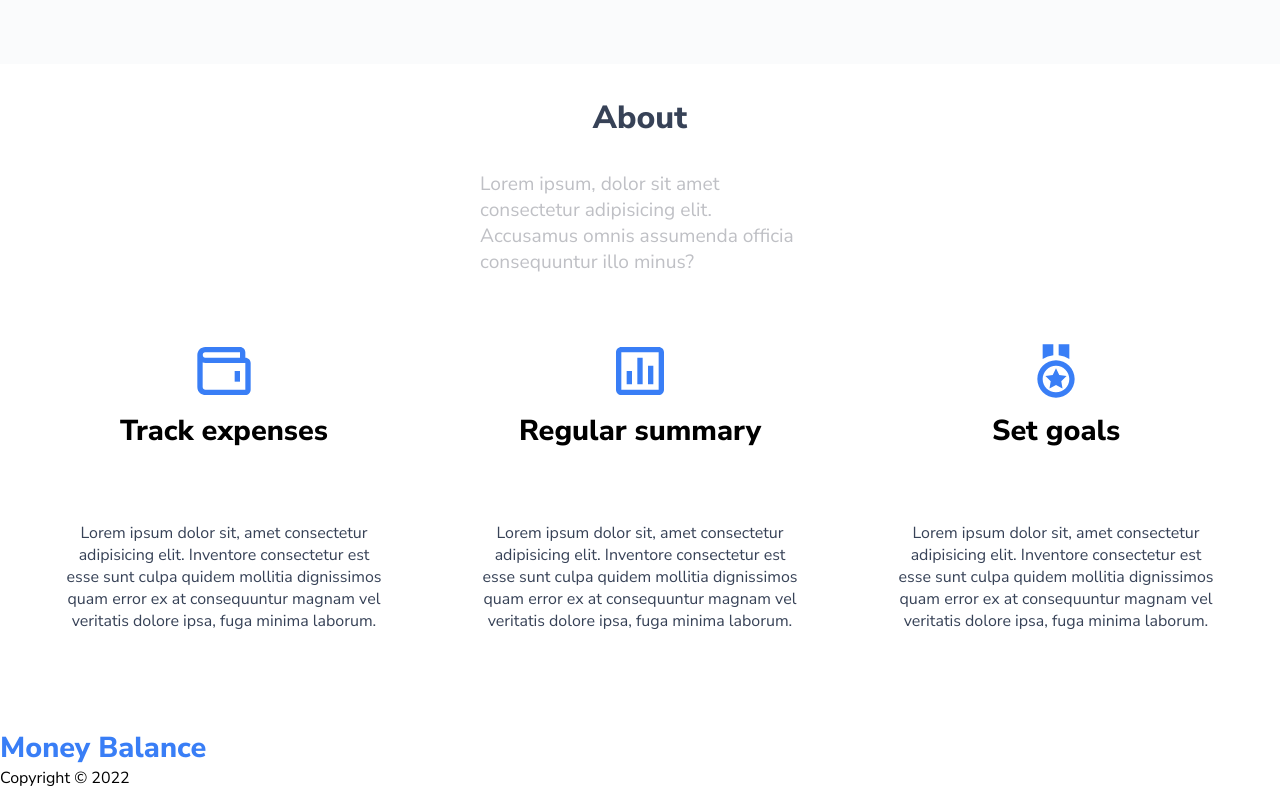
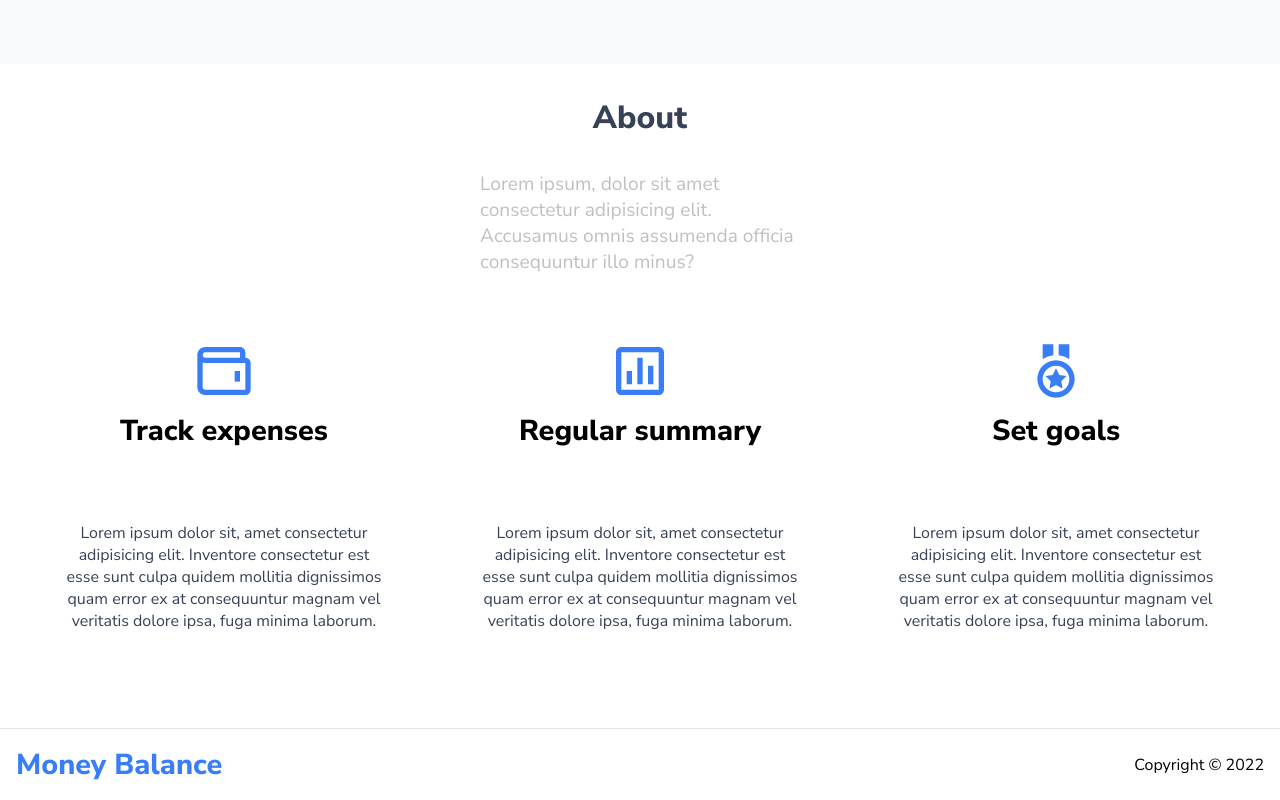
Before and after one commit to wojtek99955/money-balance, a React (Create React App) app in the folder client/: page / in a window 1280 px wide. Shown: the part 1049-1849 px from the top of the page. Built offline with nearby package versions, Linux system fonts and the light colour scheme.

Commit message:
update style

```diff
--- a/client/src/components/StartPage/Footer/Footer.tsx
+++ b/client/src/components/StartPage/Footer/Footer.tsx
@@ -1,7 +1,13 @@
 import styled from "styled-components";
 import Logo from "../../../assets/atoms/Logo";
 
-const StyledFooter = styled.footer``;
+const StyledFooter = styled.footer`
+  display: flex;
+  justify-content: space-between;
+  align-items: center;
+  border-top: 1px solid #e1e4e7;
+  padding: 1rem;
+`;
 
 const Footer = () => {
   return (
```
